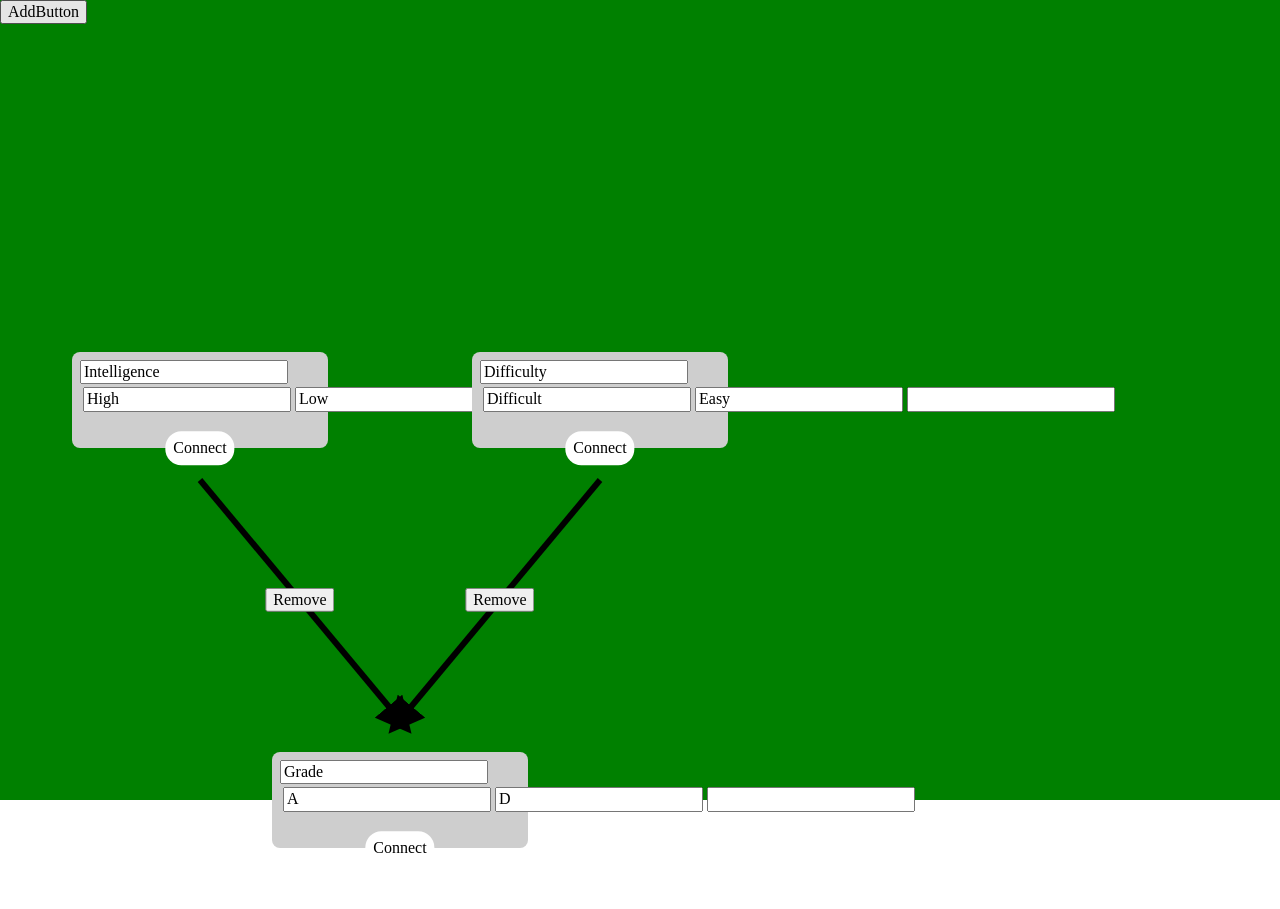
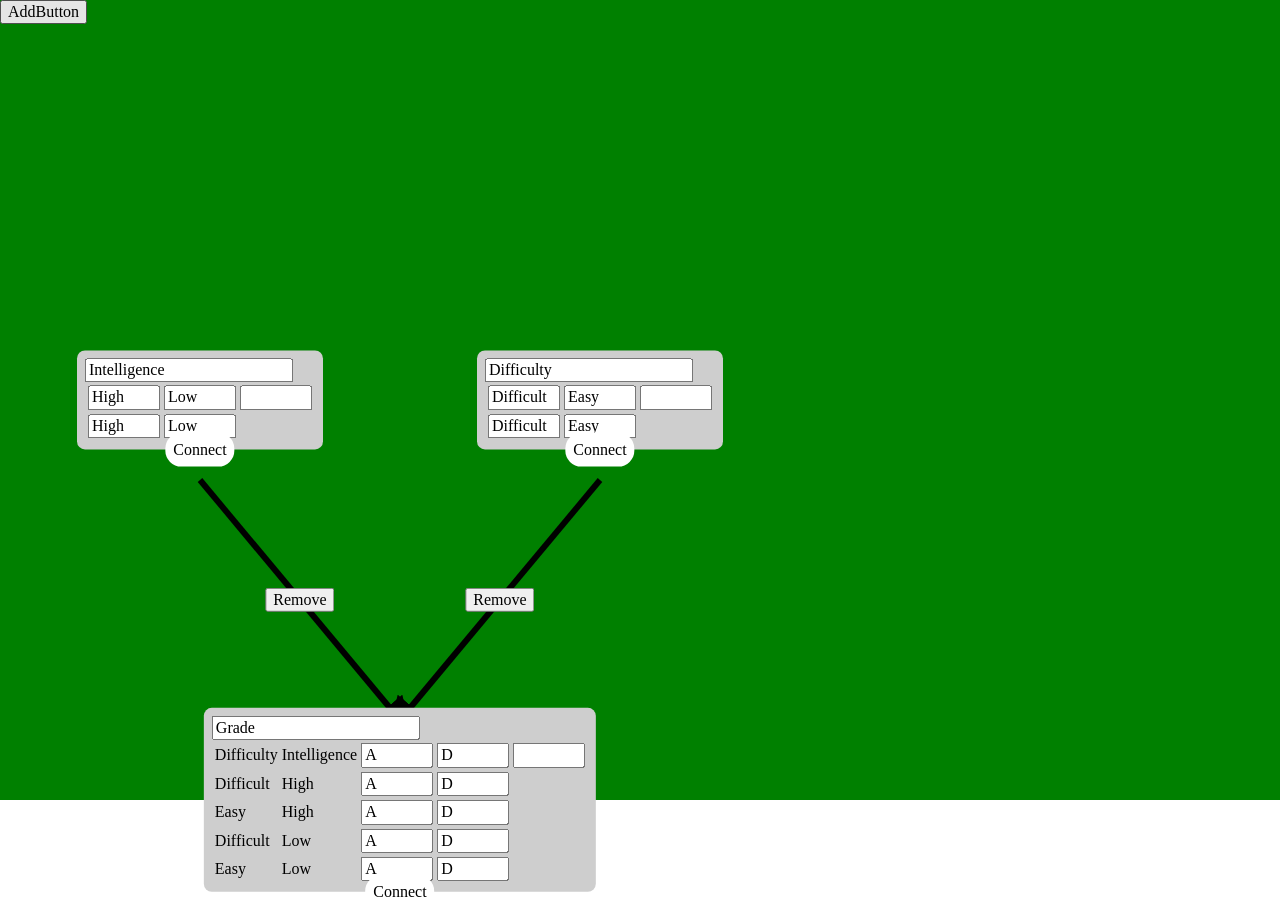
Before and after one commit to TobiasJacob/bayes-network, a React app: page / in a window 1280 px wide. Before the commit the page ends 865 px from the top, so only its background shows below. Built offline with nearby package versions, Linux system fonts and the light colour scheme.

Commit message:
Showed table

```diff
--- a/src/components/bayes_node.css
+++ b/src/components/bayes_node.css
@@ -1,7 +1,5 @@
 .BayesNode {
     background-color: rgb(206, 206, 206);
-    width: 15em;
-    height: 5em;
     border-radius: 0.5em;
     padding: 0.5em;
     position: absolute;
--- a/src/components/bayes_node_core.css
+++ b/src/components/bayes_node_core.css
@@ -0,0 +1,8 @@
+
+.BayesNodeCore > input {
+
+}
+
+.ProbTabInput {
+    width: 4em;
+}
--- a/src/components/bayes_node_core.tsx
+++ b/src/components/bayes_node_core.tsx
@@ -2,7 +2,7 @@ import React, { ChangeEvent, useState } from 'react';
 import { BayesNetworkData, BayesNodeData, getValueCombinations } from '../data/bayes_network';
 import { TempConnection } from './bayes_connection_renderer';
 
-import './bayes_node.css';
+import './bayes_node_core.css';
 
 export class NodeProps {
     nodeName: string
@@ -58,25 +58,41 @@ const BayesNodeCore = ({nodeName, network, setNetwork}: NodeProps) => {
 
     const rows = getValueCombinations(network, nodeName);
 
-    return <div>
+    return <div className='BayesNodeCore'>
         <input type="text" value={bNode.name} onChange={setName}/>
         <table>
             <thead>
                 <tr>
+                    {...Object.entries(rows[0]).map(([nodeKey, _]) => {
+                        return <td key={nodeKey}>
+                            {network.nodes[nodeKey].name}
+                        </td>
+                    })}
                     {...Object.entries(bNode.table.nodeValues).map(([key, val]) => {
                         return <td key={key}>
-                            <input type="text" value={val} onChange={(ev) => changeValue(key, ev)}/>
+                            <input type="text" value={val} onChange={(ev) => changeValue(key, ev)} className="ProbTabInput"/>
                         </td>
                     })}
                     <td key={newValKey}>
-                        <input type="text" value="" onChange={(ev) => createNewValue(ev)}/>
+                        <input type="text" value="" onChange={(ev) => createNewValue(ev)} className="ProbTabInput"/>
                     </td>
                 </tr>
             </thead>
             <tbody>
                 {
                     rows.map((row) => {
-                        row
+                        return <tr>
+                            {...Object.entries(row).map(([nodeKey, nodeVal]) => {
+                                return <td key={nodeKey}>
+                                    {network.nodes[nodeKey].table.nodeValues[nodeVal]}
+                                </td>
+                            })}
+                            {...Object.entries(bNode.table.nodeValues).map(([key, val]) => {
+                                return <td key={key}>
+                                    <input type="text" value={val} onChange={(ev) => changeValue(key, ev)} className="ProbTabInput"/>
+                                </td>
+                            })}
+                        </tr>
                     })
                 }
             </tbody>
```
